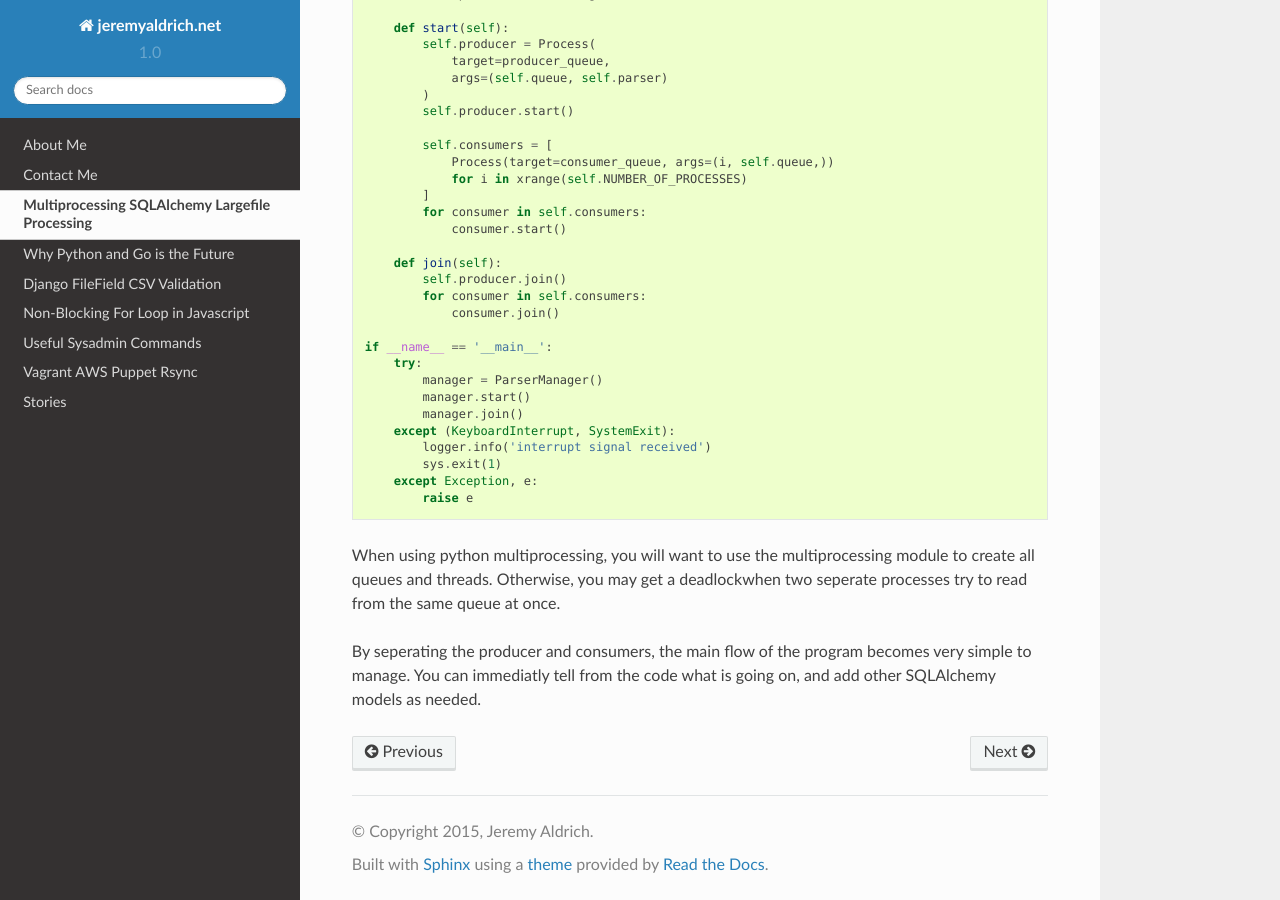
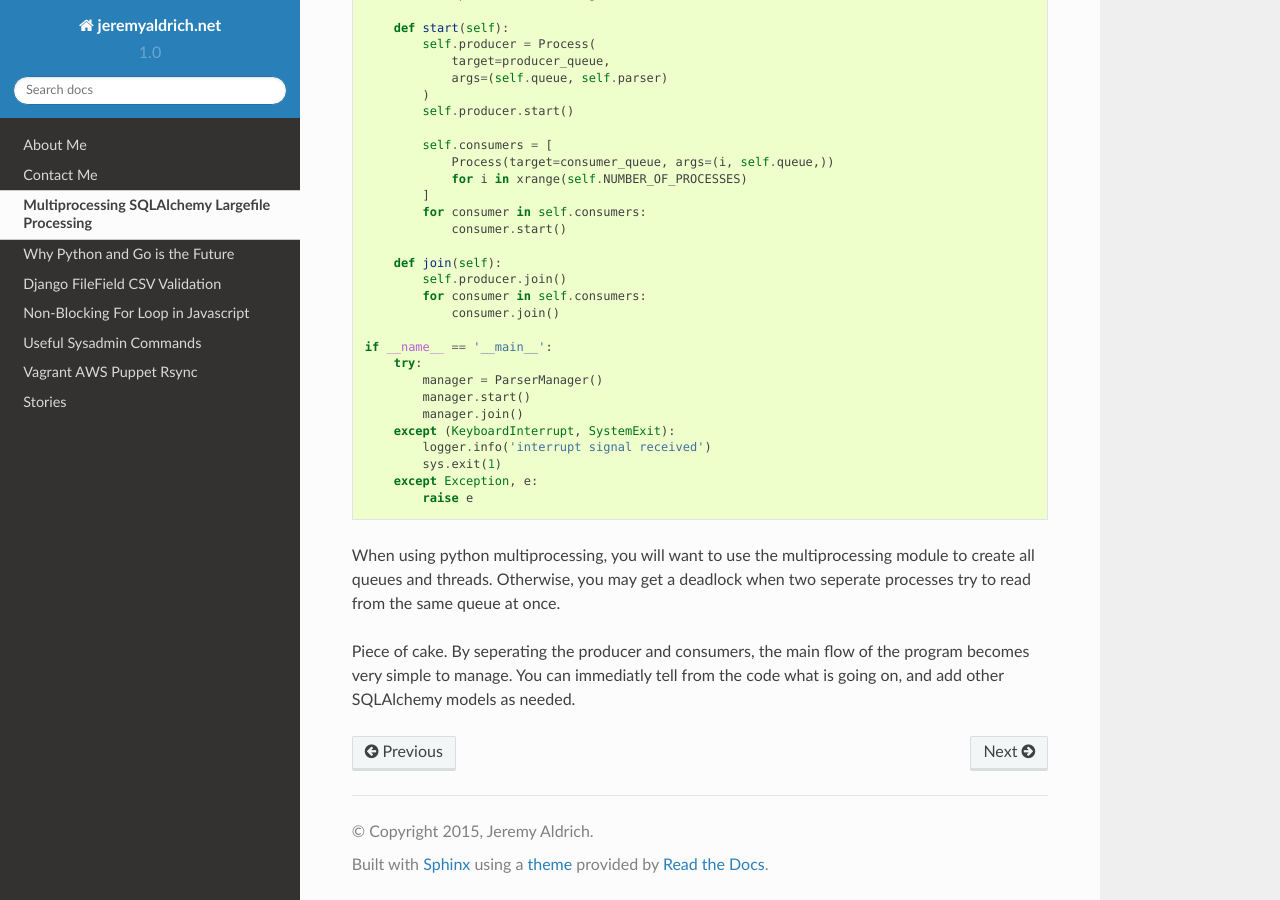
Before and after one commit to jeraldrich/blog, a Sphinx documentation site: the page built from docs/multiprocessing_sqlalchemy_largefile_processing.rst, in a window 1280 px wide and 900 px high, scrolled down 4306 px. Built offline with Sphinx 7.4.7 and the Read the Docs theme 2.0.0, drawn with Linux system fonts in a browser that asks for light colours.

Commit message:
fix blog post mslp

```diff
--- a/docs/multiprocessing_sqlalchemy_largefile_processing.rst
+++ b/docs/multiprocessing_sqlalchemy_largefile_processing.rst
@@ -244,6 +244,7 @@ My consumer / producer processes are managed by using a multiprocessing manager
             except Exception, e:
                 raise e
 
-When using python multiprocessing, you will want to use the multiprocessing module to create all queues and threads. Otherwise, you may get a deadlockwhen two seperate processes try to read from the same queue at once.
+When using python multiprocessing, you will want to use the multiprocessing module to create all queues and threads. Otherwise, you may get a deadlock when two seperate processes try to read from the same queue at once.
 
+Piece of cake.
 By seperating the producer and consumers, the main flow of the program becomes very simple to manage. You can immediatly tell from the code what is going on, and add other SQLAlchemy models as needed.
```
